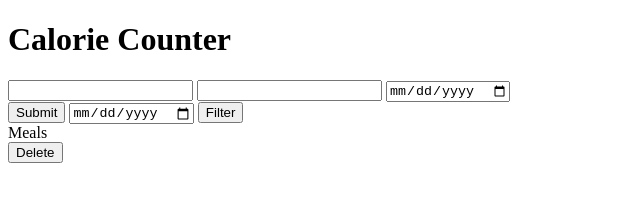
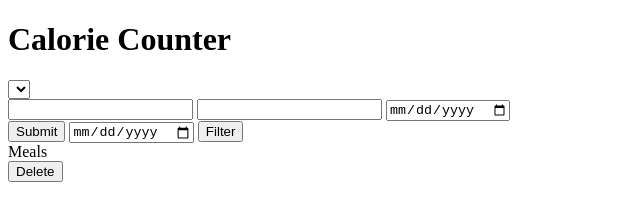
Before and after one commit to Bebe-ops/Calorie-counter, a website: page public/index.html in a window 1280 px wide. Shown: the whole page, without its empty margins (0-640 px from the left). Drawn offline with Linux system fonts and the light colour scheme; no server answers.

Commit message:
makes place for dropdown meal menu

```diff
--- a/public/index.html
+++ b/public/index.html
@@ -6,6 +6,10 @@
   </head>
   <body>
     <h1 class = "main-title">Calorie Counter</h1>
+    <div class="selection-field">
+      <select class="calorie-database" name="">
+      </select>
+    </div>
 
     <div class="meal-entry">
       <input class = "meal-name" name="meal-name">
```
